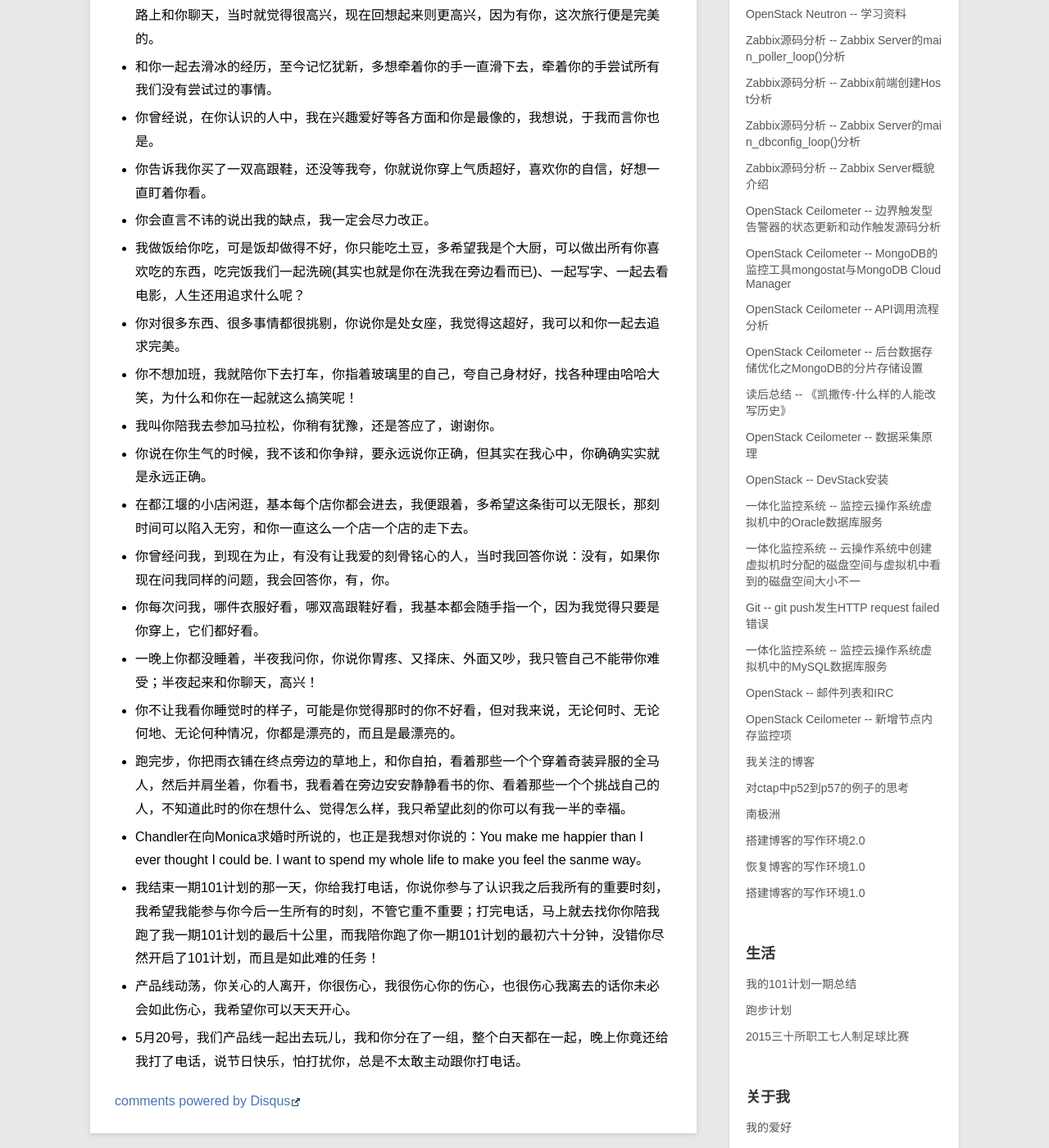
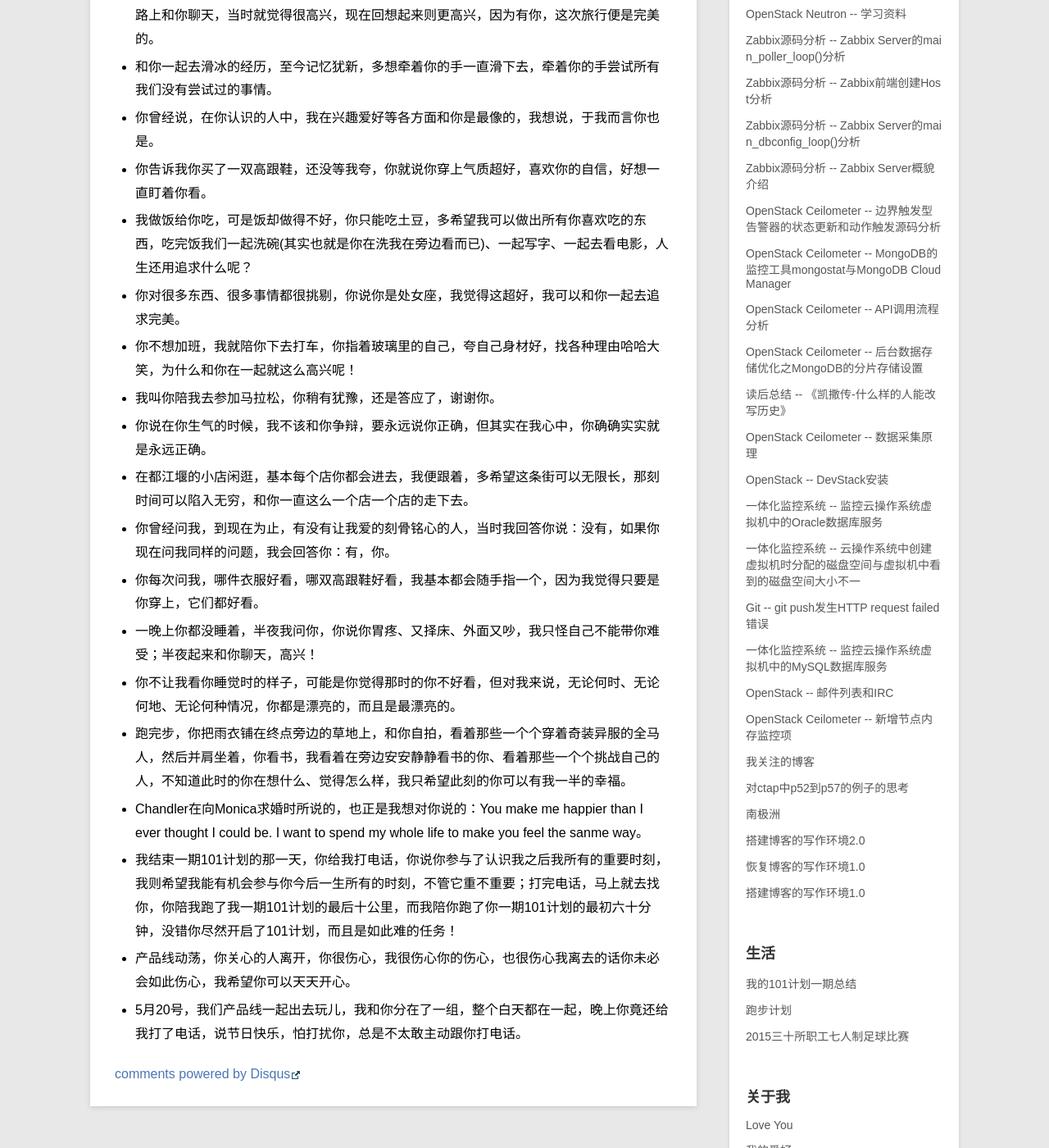
Before and after one commit to xiaofandh12/xiaofandh12.github.io, a Jekyll site: the page built from _posts/me/2016-05-21-Love-You.md, in a window 1280 px wide and 1400 px high, scrolled down 249 px. Shown: the whole window at 82% size. Built offline with Jekyll 4.4.1, drawn with Linux system fonts in a browser that asks for light colours; Markdown is read by kramdown in place of the engine named in the settings; comment, search, counter and statistics services are not loaded; some of the changed text lies outside the part shown.

Commit message:
add something

```diff
--- a/_posts/me/2015-05-21-Love-You.md
+++ b/_posts/me/2016-05-21-Love-You.md
@@ -4,23 +4,22 @@
 category: me
 description: someone
 ---
-* 去年十一去西岭雪山，是我们第一次单独出去玩儿，穿着雨衣爬山，撑着同一把伞下上，一路上和你聊天，当时就觉得很高兴，现在回想起来则更高兴，因为有你，这次旅行便是完美的。
+* 去年十一去西岭雪山，是我们第一次单独出去玩儿，穿着雨衣爬山，撑着同一把伞下山，一路上和你聊天，当时就觉得很高兴，现在回想起来则更高兴，因为有你，这次旅行便是完美的。
 * 和你一起去滑冰的经历，至今记忆犹新，多想牵着你的手一直滑下去，牵着你的手尝试所有我们没有尝试过的事情。
 * 你曾经说，在你认识的人中，我在兴趣爱好等各方面和你是最像的，我想说，于我而言你也是。
 * 你告诉我你买了一双高跟鞋，还没等我夸，你就说你穿上气质超好，喜欢你的自信，好想一直盯着你看。
-* 你会直言不讳的说出我的缺点，我一定会尽力改正。
-* 我做饭给你吃，可是饭却做得不好，你只能吃土豆，多希望我是个大厨，可以做出所有你喜欢吃的东西，吃完饭我们一起洗碗(其实也就是你在洗我在旁边看而已)、一起写字、一起去看电影，人生还用追求什么呢？
+* 我做饭给你吃，可是饭却做得不好，你只能吃土豆，多希望我可以做出所有你喜欢吃的东西，吃完饭我们一起洗碗(其实也就是你在洗我在旁边看而已)、一起写字、一起去看电影，人生还用追求什么呢？
 * 你对很多东西、很多事情都很挑剔，你说你是处女座，我觉得这超好，我可以和你一起去追求完美。
-* 你不想加班，我就陪你下去打车，你指着玻璃里的自己，夸自己身材好，找各种理由哈哈大笑，为什么和你在一起就这么搞笑呢！
+* 你不想加班，我就陪你下去打车，你指着玻璃里的自己，夸自己身材好，找各种理由哈哈大笑，为什么和你在一起就这么高兴呢！
 * 我叫你陪我去参加马拉松，你稍有犹豫，还是答应了，谢谢你。
 * 你说在你生气的时候，我不该和你争辩，要永远说你正确，但其实在我心中，你确确实实就是永远正确。
 * 在都江堰的小店闲逛，基本每个店你都会进去，我便跟着，多希望这条街可以无限长，那刻时间可以陷入无穷，和你一直这么一个店一个店的走下去。
-* 你曾经问我，到现在为止，有没有让我爱的刻骨铭心的人，当时我回答你说：没有，如果你现在问我同样的问题，我会回答你，有，你。
+* 你曾经问我，到现在为止，有没有让我爱的刻骨铭心的人，当时我回答你说：没有，如果你现在问我同样的问题，我会回答你：有，你。
 * 你每次问我，哪件衣服好看，哪双高跟鞋好看，我基本都会随手指一个，因为我觉得只要是你穿上，它们都好看。
-* 一晚上你都没睡着，半夜我问你，你说你胃疼、又择床、外面又吵，我只管自己不能带你难受；半夜起来和你聊天，高兴！
+* 一晚上你都没睡着，半夜我问你，你说你胃疼、又择床、外面又吵，我只怪自己不能带你难受；半夜起来和你聊天，高兴！
 * 你不让我看你睡觉时的样子，可能是你觉得那时的你不好看，但对我来说，无论何时、无论何地、无论何种情况，你都是漂亮的，而且是最漂亮的。
 * 跑完步，你把雨衣铺在终点旁边的草地上，和你自拍，看着那些一个个穿着奇装异服的全马人，然后并肩坐着，你看书，我看着在旁边安安静静看书的你、看着那些一个个挑战自己的人，不知道此时的你在想什么、觉得怎么样，我只希望此刻的你可以有我一半的幸福。
 * Chandler在向Monica求婚时所说的，也正是我想对你说的：You make me happier than I ever thought I could be. I want to spend my whole life to make you feel the sanme way。
-* 我结束一期101计划的那一天，你给我打电话，你说你参与了认识我之后我所有的重要时刻，我希望我能参与你今后一生所有的时刻，不管它重不重要；打完电话，马上就去找你你陪我跑了我一期101计划的最后十公里，而我陪你跑了你一期101计划的最初六十分钟，没错你尽然开启了101计划，而且是如此难的任务！
+* 我结束一期101计划的那一天，你给我打电话，你说你参与了认识我之后我所有的重要时刻，我则希望我能有机会参与你今后一生所有的时刻，不管它重不重要；打完电话，马上就去找你，你陪我跑了我一期101计划的最后十公里，而我陪你跑了你一期101计划的最初六十分钟，没错你尽然开启了101计划，而且是如此难的任务！
 * 产品线动荡，你关心的人离开，你很伤心，我很伤心你的伤心，也很伤心我离去的话你未必会如此伤心，我希望你可以天天开心。
 * 5月20号，我们产品线一起出去玩儿，我和你分在了一组，整个白天都在一起，晚上你竟还给我打了电话，说节日快乐，怕打扰你，总是不太敢主动跟你打电话。
```
